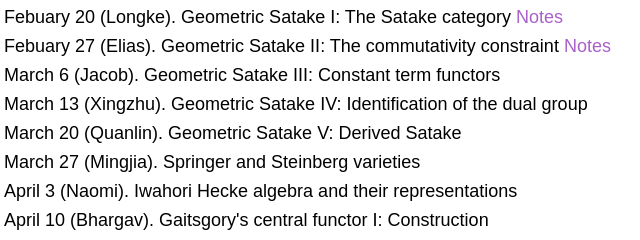
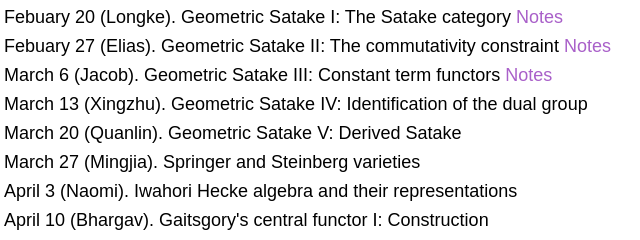
Before and after one commit to kentajsuzuki/kentajsuzuki.github.io, a plain HTML site: page bezrukavnikov-equivalence-seminar.html in a window 1280 px wide. Shown: the part 386-626 px from the top of the page, 276-916 px from the left. Drawn offline with nearby package versions, Linux system fonts and the light colour scheme.

Commit message:
added Jacob's notes

```diff
--- a/bezrukavnikov-equivalence-seminar.html
+++ b/bezrukavnikov-equivalence-seminar.html
@@ -101,7 +101,7 @@ The goal is to understand a theorem of Bezrukavnikov giving geometric realizatio
     <li> February 13 (Feliks). Geometry of affine Grassmannian and flag varieties <a href="seminar-talk/feliks-talk.pdf">Notes</a></li>
     <li> Febuary 20 (Longke). Geometric Satake I: The Satake category <a href="seminar-talk/longke-talk.pdf">Notes</a></li>
     <li> Febuary 27 (Elias). Geometric Satake II: The commutativity constraint <a href="seminar-talk/elias-talk.pdf">Notes</a></li>
-    <li> March 6 (Jacob). Geometric Satake III: Constant term functors</li>
+    <li> March 6 (Jacob). Geometric Satake III: Constant term functors <a href="seminar-talk/jacob-talk.pdf">Notes</a></li>
     <li> March 13 (Xingzhu). Geometric Satake IV: Identification of the dual group</li>
     <li> March 20 (Quanlin). Geometric Satake V: Derived Satake</li>
     <li> March 27 (Mingjia). Springer and Steinberg varieties</li>
```
